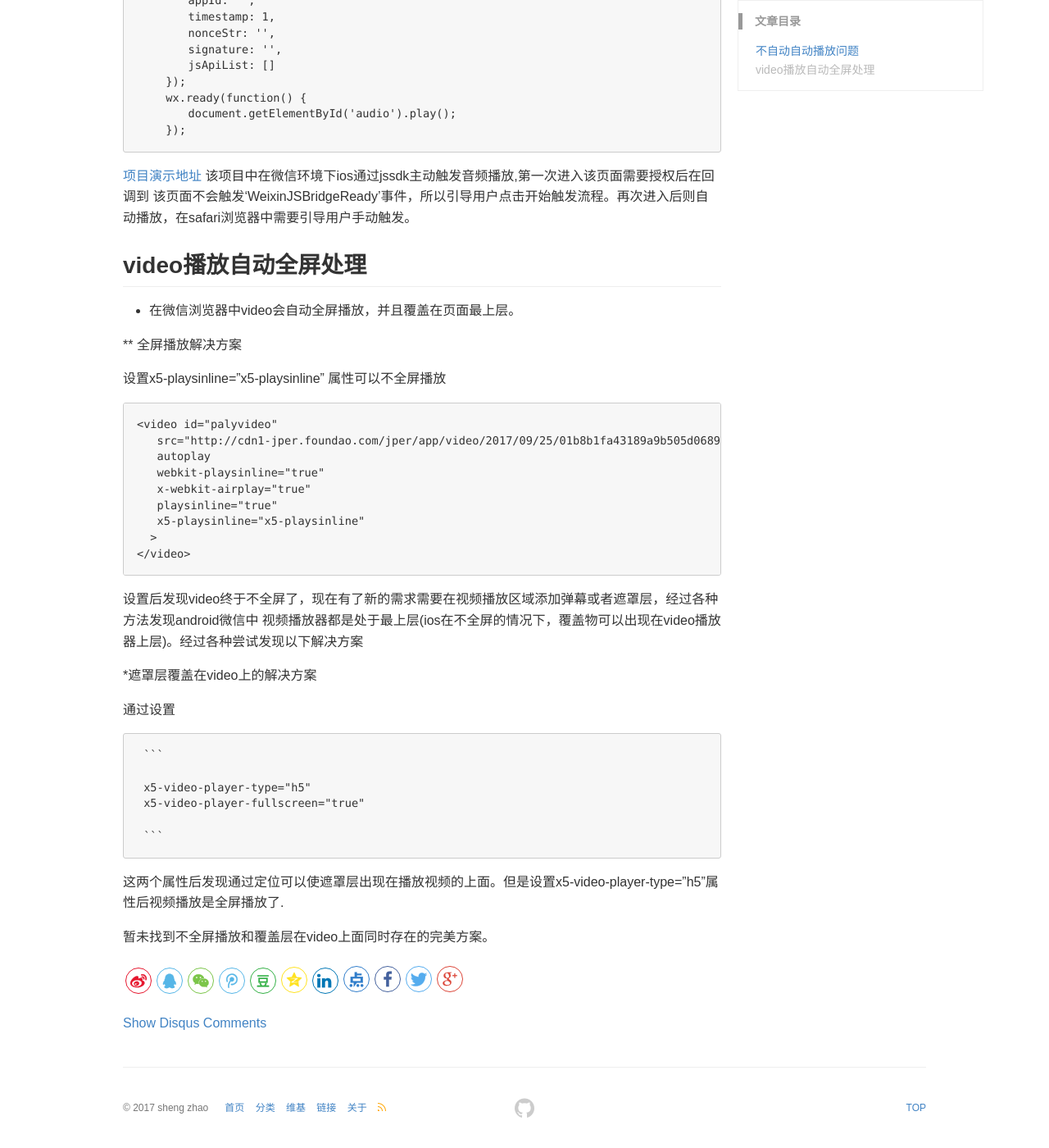
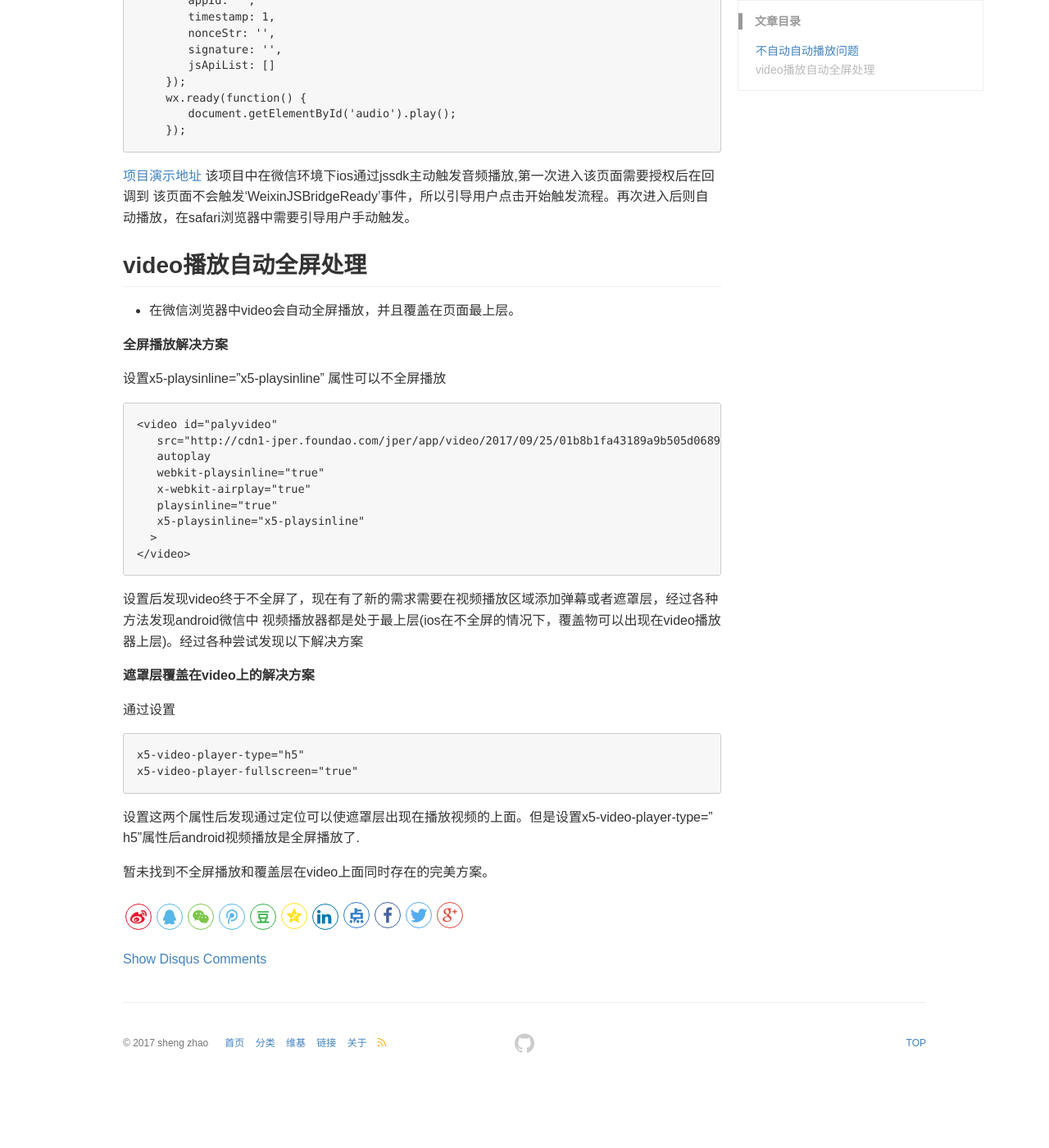
Before and after one commit to zhaosheng808/zhaosheng808.github.io, a Jekyll site: the page built from _posts/2017-11-02-h5video.md, in a window 1280 px wide and 1400 px high, scrolled down 1174 px. Shown: the whole window at 82% size. Built offline with Jekyll 4.4.1, drawn with Linux system fonts in a browser that asks for light colours; comment, search, counter and statistics services are not loaded; after the commit the page ends 2495 px from its top, so only the background shows below that.

Commit message:
'修改排版'

````diff
--- a/_posts/2017-11-02-h5video.md
+++ b/_posts/2017-11-02-h5video.md
@@ -60,7 +60,7 @@
 
 * 在微信浏览器中video会自动全屏播放，并且覆盖在页面最上层。
 
-** 全屏播放解决方案
+**全屏播放解决方案**
 
 设置x5-playsinline="x5-playsinline" 属性可以不全屏播放
 
@@ -79,17 +79,15 @@
 设置后发现video终于不全屏了，现在有了新的需求需要在视频播放区域添加弹幕或者遮罩层，经过各种方法发现android微信中
 视频播放器都是处于最上层(ios在不全屏的情况下，覆盖物可以出现在video播放器上层)。经过各种尝试发现以下解决方案
 
-*遮罩层覆盖在video上的解决方案
+**遮罩层覆盖在video上的解决方案**
 
 通过设置
 
-     ```
+```
+x5-video-player-type="h5"
+x5-video-player-fullscreen="true"
+```
 
-     x5-video-player-type="h5"
-     x5-video-player-fullscreen="true"
-
-     ```
-
-这两个属性后发现通过定位可以使遮罩层出现在播放视频的上面。但是设置x5-video-player-type="h5"属性后视频播放是全屏播放了.
+设置这两个属性后发现通过定位可以使遮罩层出现在播放视频的上面。但是设置x5-video-player-type="h5"属性后android视频播放是全屏播放了.
 
 暂未找到不全屏播放和覆盖层在video上面同时存在的完美方案。
````
